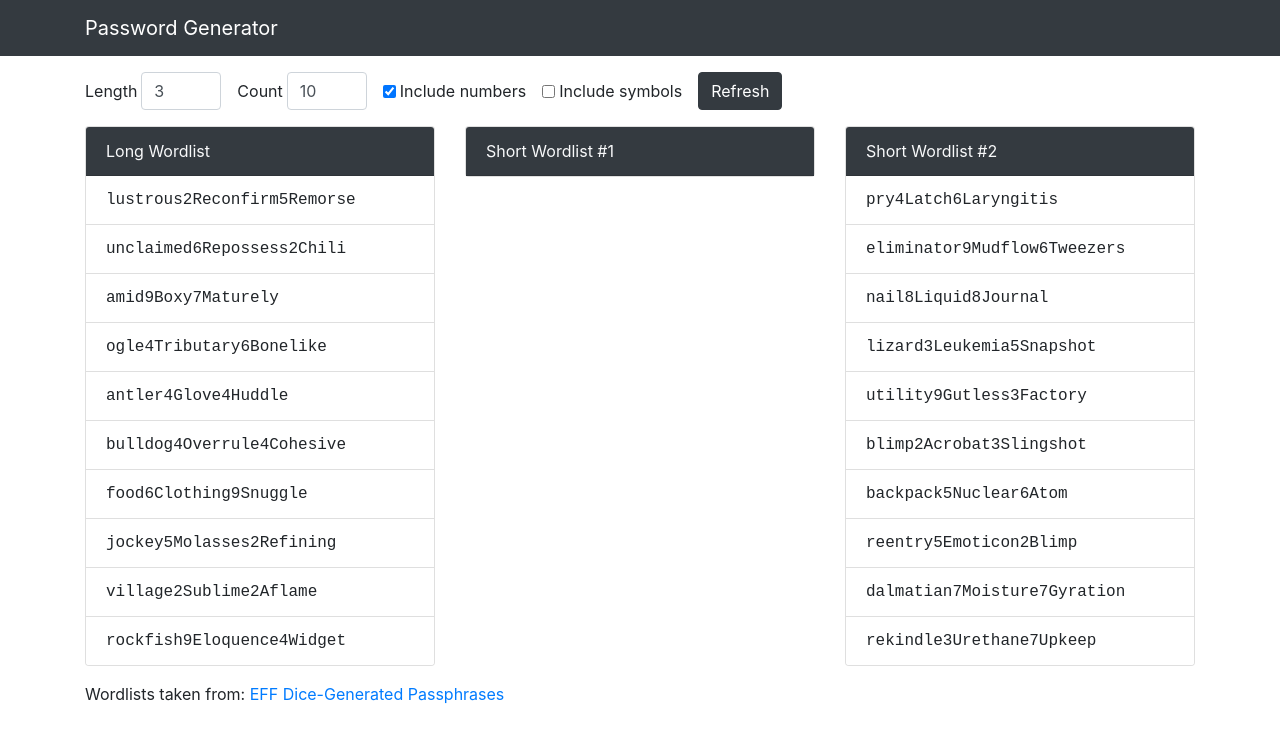
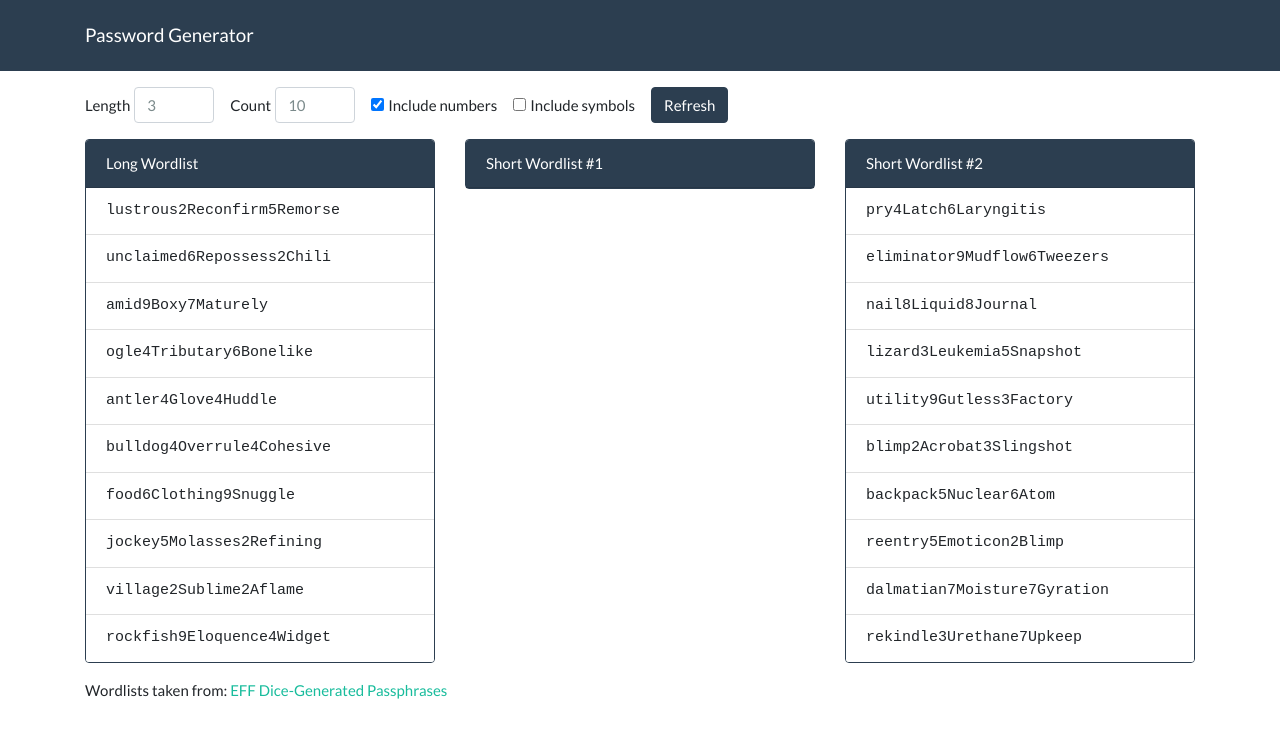
Before and after one commit to zacharylund/pwgen, a plain HTML site: page index.html in a window 1280 px wide. Drawn offline with nearby package versions, Linux system fonts and the light colour scheme; no server answers.

Commit message:
Add dark mode
- Use Bootswatch Flatly and Darkly themes to add light and dark mode.
- Use primary styling instead of dark styling.

```diff
--- a/index.html
+++ b/index.html
@@ -3,7 +3,8 @@
 	<head>
 		<meta charset="utf-8">
 		<meta name="viewport" content="width=device-width, initial-scale=1, shrink-to-fit=no">
-		<link rel="stylesheet" href="https://cdn.jsdelivr.net/npm/bootstrap@4.6.0/dist/css/bootstrap.min.css" integrity="sha256-T/zFmO5s/0aSwc6ics2KLxlfbewyRz6UNw1s3Ppf5gE=" crossorigin="anonymous">
+		<link rel="stylesheet" href="https://cdn.jsdelivr.net/npm/bootswatch@4.6.0/dist/flatly/bootstrap.min.css" integrity="sha256-+anKrX3Z/K1L31IR1Dlpi7C+/IA6MDj4TNBUsiwTP3A=" crossorigin="anonymous">
+		<link rel="stylesheet" href="https://cdn.jsdelivr.net/npm/bootswatch@4.6.0/dist/darkly/bootstrap.min.css" integrity="sha256-CETRC0luEnm32Z1z91BT8xqiKfIzbspZ64YCq3T63xk=" crossorigin="anonymous" media="(prefers-color-scheme: dark)">
 		<link rel="stylesheet" href="/style.css">
 		<title>Password Generator</title>
 		<link rel="apple-touch-icon" sizes="180x180" href="/apple-touch-icon.png">
@@ -12,7 +13,7 @@
 		<link rel="manifest" href="/site.webmanifest">
 	</head>
 	<body>
-		<nav class="navbar navbar-dark bg-dark mb-3">
+		<nav class="navbar navbar-dark bg-primary mb-3">
 			<div class="container">
 				<a class="navbar-brand" href="/">Password Generator</a>
 			</div>
@@ -31,13 +32,13 @@
 					<input class="form-check-input" type="checkbox" id="password-symbols">
 					<label class="form-check-label" for="password-symbols">Include symbols</label>
 				</div>
-				<button type="submit" id="password-refresh" class="btn btn-dark mb-3">Refresh</button>
+				<button type="submit" id="password-refresh" class="btn btn-primary mb-3">Refresh</button>
 			</form>
 
 			<div id="password-lists" class="row">
 				<div class="col-sm mb-3">
-					<div class="card">
-						<div class="card-header bg-dark text-light">
+					<div class="card border-primary">
+						<div class="card-header bg-primary text-white">
 							Long Wordlist
 						</div>
 						<ul class="list-group list-group-flush password-list" data-path="/files/eff_large_wordlist.txt">
@@ -45,8 +46,8 @@
 					</div>
 				</div>
 				<div class="col-sm mb-3">
-					<div class="card">
-						<div class="card-header bg-dark text-light">
+					<div class="card border-primary">
+						<div class="card-header bg-primary text-white">
 							Short Wordlist #1
 						</div>
 						<ul class="list-group list-group-flush password-list" data-path="/files/eff_short_wordlist_1.txt">
@@ -54,8 +55,8 @@
 					</div>
 				</div>
 				<div class="col-sm mb-3">
-					<div class="card">
-						<div class="card-header bg-dark text-light">
+					<div class="card border-primary">
+						<div class="card-header bg-primary text-white">
 							Short Wordlist #2
 						</div>
 						<ul class="list-group list-group-flush password-list" data-path="/files/eff_short_wordlist_2_0.txt">
```
